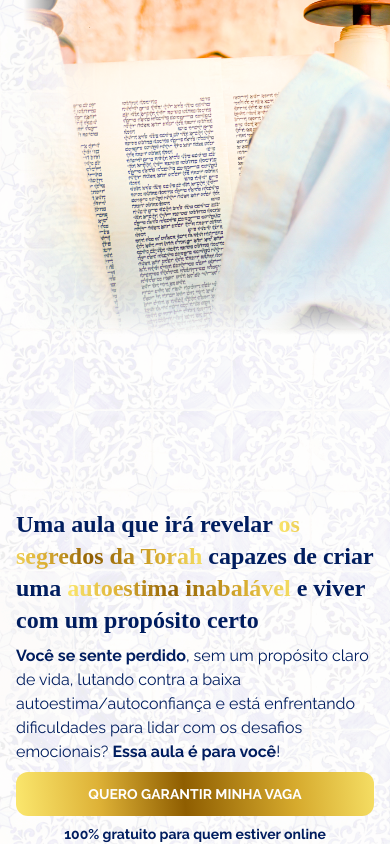
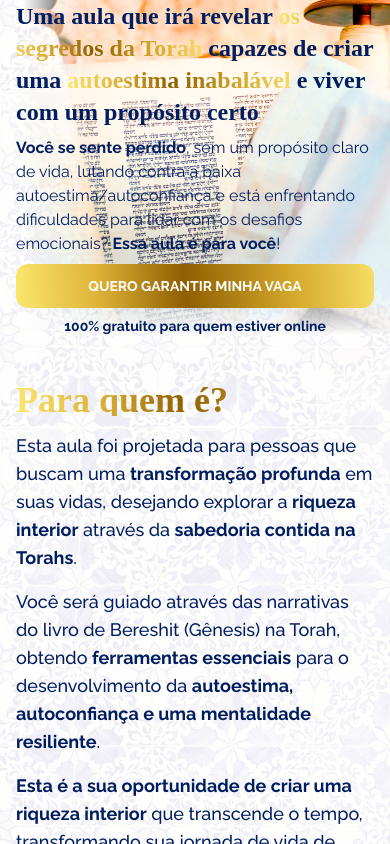
Before and after one commit to leafartech/jane, a Next.js app: page / in a window 390 px wide. Shown: the top 844 px of the page. Built offline with nearby package versions, Linux system fonts and the light colour scheme.

Commit message:
Update index.tsx

```diff
--- a/src/components/HeaderFlex/index.tsx
+++ b/src/components/HeaderFlex/index.tsx
@@ -2,7 +2,7 @@ import Button from "../Button";
 
 export default function HeaderFlex() {
     return (
-        <header className="bg relative min-h-screen w-full flex justify-center">
+        <header className="bg relative sm:min-h-screen w-full flex justify-center">
             <div className="w-full max-w-7xl flex items-end pb-0 sm:pb-0 sm:grid sm:grid-cols-2 gap-2 sm:items-center px-4 sm:px-0">
                 <div className="flex flex-col gap-2 sm:gap-4 z-10">
                     <h1 className="lg:text-[44px] sm:text-4xl text-[24px] font-extrabold text-my jazmin">Uma aula que irá revelar <span className="grad-main">os segredos da Torah</span> capazes de criar uma <span className="grad-main">autoestima inabalável</span> e viver com um propósito certo</h1>
```
